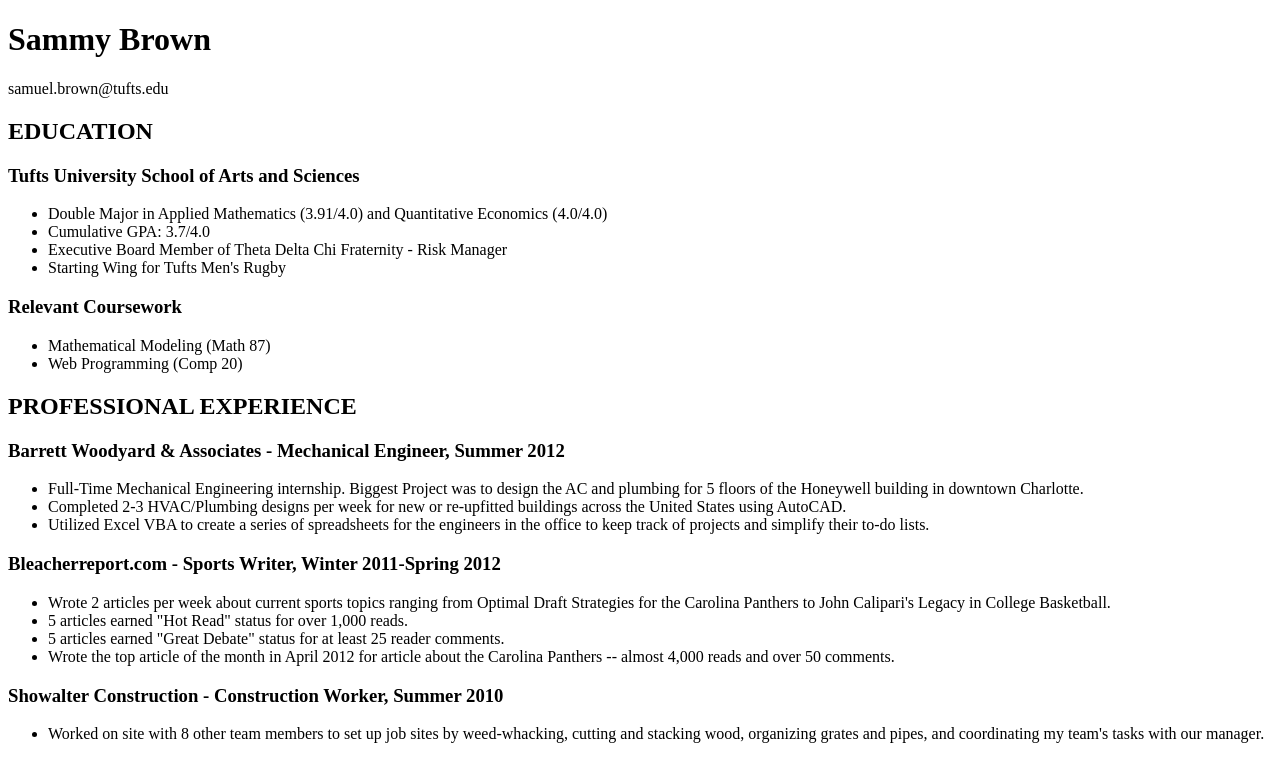
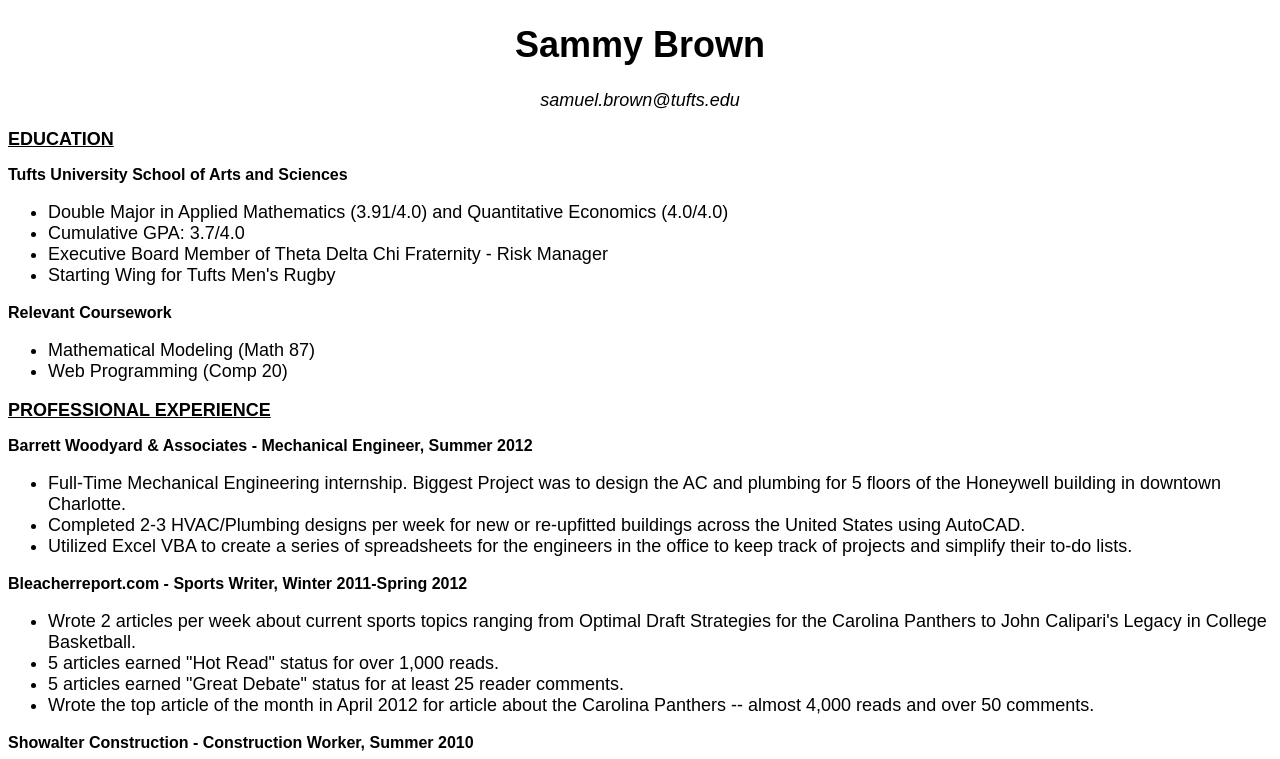
Before and after one commit to sbrown09/sbrown09.github.com, a plain HTML site: page resume.html in a window 1280 px wide. Shown: the top 759 px of the page. Drawn offline with Linux system fonts and the light colour scheme.

Commit message:
Add Assig 1 Changes

```diff
--- /dev/null
+++ b/CSS/simple.css
@@ -0,0 +1,27 @@
+body {
+	font-family: "Arial", sans-serif;
+	font-size: 18px;
+}
+
+h1 {
+	text-align: center;
+}
+
+
+h2 {
+	font-size: large;
+	color: black;
+	text-decoration: underline;
+	font-weight: bold;
+}
+
+h3 {
+	font-size: medium;
+	color: black;
+	font-weight: bold;
+}
+
+#ital {
+	text-align: center;
+	font-style: italic;
+}
```
Also changed, not shown: bio.html (+3 -3 lines), 1 other file.
